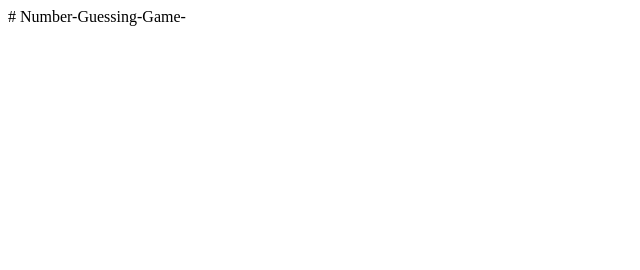
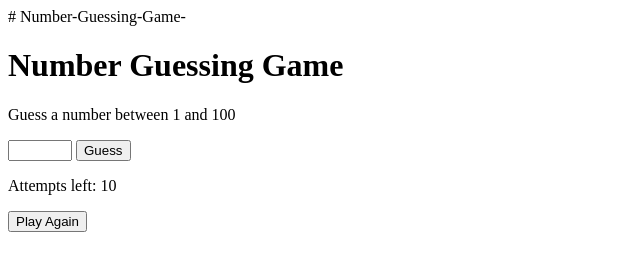
Before and after one commit to Geethika-737/Number-Guessing-Game-, a plain HTML site: page index.html in a window 1280 px wide. Shown: the whole page, without its empty margins (0-640 px from the left). Drawn offline with Linux system fonts and the light colour scheme.

Commit message:
index.html

```diff
--- a/index.html
+++ b/index.html
@@ -1 +1,21 @@
 # Number-Guessing-Game-
+<!DOCTYPE html>
+<html lang="en">
+<head>
+  <meta charset="UTF-8">
+  <title>Number Guessing Game</title>
+  <link rel="stylesheet" href="style.css">
+</head>
+<body>
+  <div class="game-container">
+    <h1>Number Guessing Game</h1>
+    <p>Guess a number between 1 and 100</p>
+    <input type="number" id="guessInput" min="1" max="100" />
+    <button id="guessBtn">Guess</button>
+    <p id="message"></p>
+    <p>Attempts left: <span id="attempts">10</span></p>
+    <button id="resetBtn">Play Again</button>
+  </div>
+  <script src="script.js"></script>
+</body>
+</html>
```
